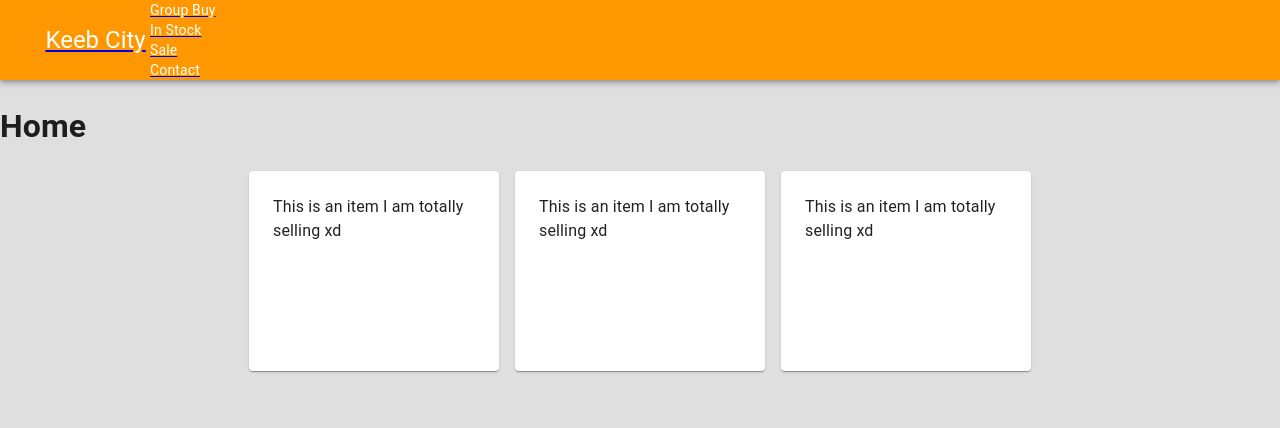
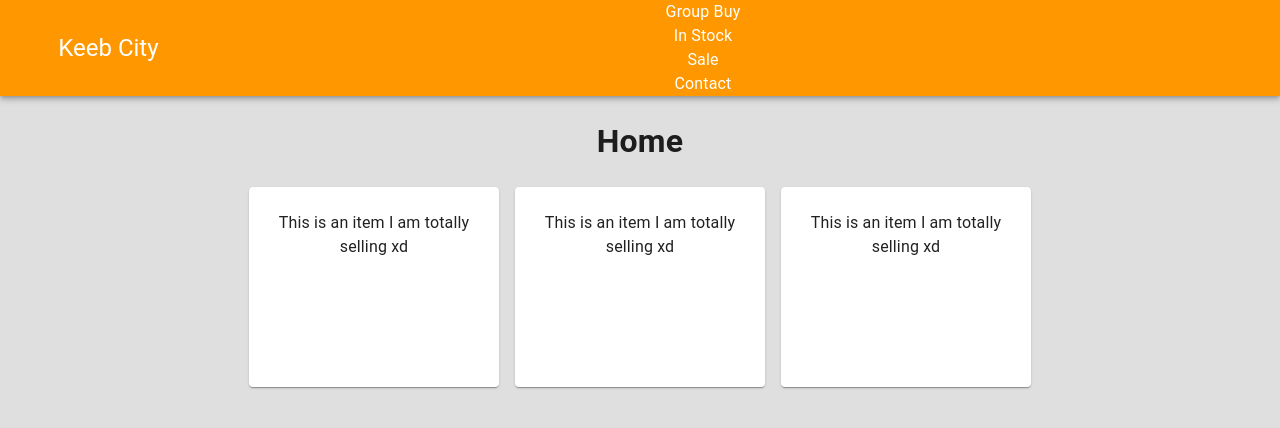
Before and after one commit to ChetanTakyar/Keyboard-Store, a React (Create React App) app in the folder online-store/: page / in a window 1280 px wide. Shown: the top 428 px of the page. Built offline with nearby package versions, Linux system fonts and the light colour scheme.

Commit message:
fixed font issues

```diff
--- a/online-store/src/App.css
+++ b/online-store/src/App.css
@@ -36,3 +36,7 @@
     transform: rotate(360deg);
   }
 }
+
+.Link {
+  text-decoration: 'none' !important;
+}
--- a/online-store/src/App.js
+++ b/online-store/src/App.js
@@ -2,7 +2,7 @@
 
 import { BrowserRouter as Router, Routes, Route } from "react-router-dom";
 import { createTheme, colors, ThemeProvider, CssBaseline } from "@mui/material";
-
+import "./App.css";
 import Navbar from "./components/Navbar";
 import Home from "./pages/Home";
 import GroupBuy from "./pages/GroupBuy";
--- a/online-store/src/components/Navbar.js
+++ b/online-store/src/components/Navbar.js
@@ -7,11 +7,18 @@
 
 class Navbar extends Component {
   render() {
+    const textStyle = {
+      color: "white",
+      variant: "body2",
+      textDecoration: "none",
+      justifyContent: "flex-end",
+    };
     return (
       <Box sx={{ flexGrow: 1 }}>
         <AppBar position="static" style={{ background: "primary.main" }}>
           <Toolbar>
-            <Link to="/">
+            <Box xs={{ flexGrow: 1 }}>
+              <Link to="/" style={{ textDecoration: "none" }}>
                 <Typography
                   variant="h5"
                   component="div"
@@ -21,46 +28,21 @@
                   Keeb City
                 </Typography>
               </Link>
-            <Box xs={{ maxWidth: "366px" }}>
-              <Link to="/group-buy">
-                <Typography
-                  size="small"
-                  variant="body2"
-                  color="primary.font"
-                  sx={{ flexGrow: 1 }}
+            </Box>
+            <Box
+              sx={{ flexGrow: 1, flexDirection: "row", justifyContent: "end" }}
             >
-                  Group Buy
-                </Typography>
+              <Link to="/group-buy" style={{ textDecoration: "none" }}>
+                <Typography style={textStyle}>Group Buy</Typography>
               </Link>
-              <Link to="/in-stock">
-                <Typography
-                  size="small"
-                  variant="body2"
-                  color="primary.font"
-                  sx={{ flexGrow: 1 }}
-                >
-                  In Stock
-                </Typography>
+              <Link to="/in-stock" style={{ textDecoration: "none" }}>
+                <Typography style={textStyle}>In Stock</Typography>
               </Link>
-              <Link to="/sale">
-                <Typography
-                  size="small"
-                  variant="body2"
-                  color="primary.font"
-                  sx={{ flexGrow: 1 }}
-                >
-                  Sale
-                </Typography>
+              <Link to="/sale" style={{ textDecoration: "none" }}>
+                <Typography style={textStyle}>Sale</Typography>
               </Link>
-              <Link to="/contact">
-                <Typography
-                  size="small"
-                  variant="body2"
-                  color="primary.font"
-                  sx={{ flexGrow: 1 }}
-                >
-                  Contact
-                </Typography>
+              <Link to="/contact" style={{ textDecoration: "none" }}>
+                <Typography style={textStyle}>Contact</Typography>
               </Link>
             </Box>
           </Toolbar>
```
Also changed, not shown: online-store/src/index.js (+7 -6 lines). Lines whose indentation alone changed are shown as unchanged.
